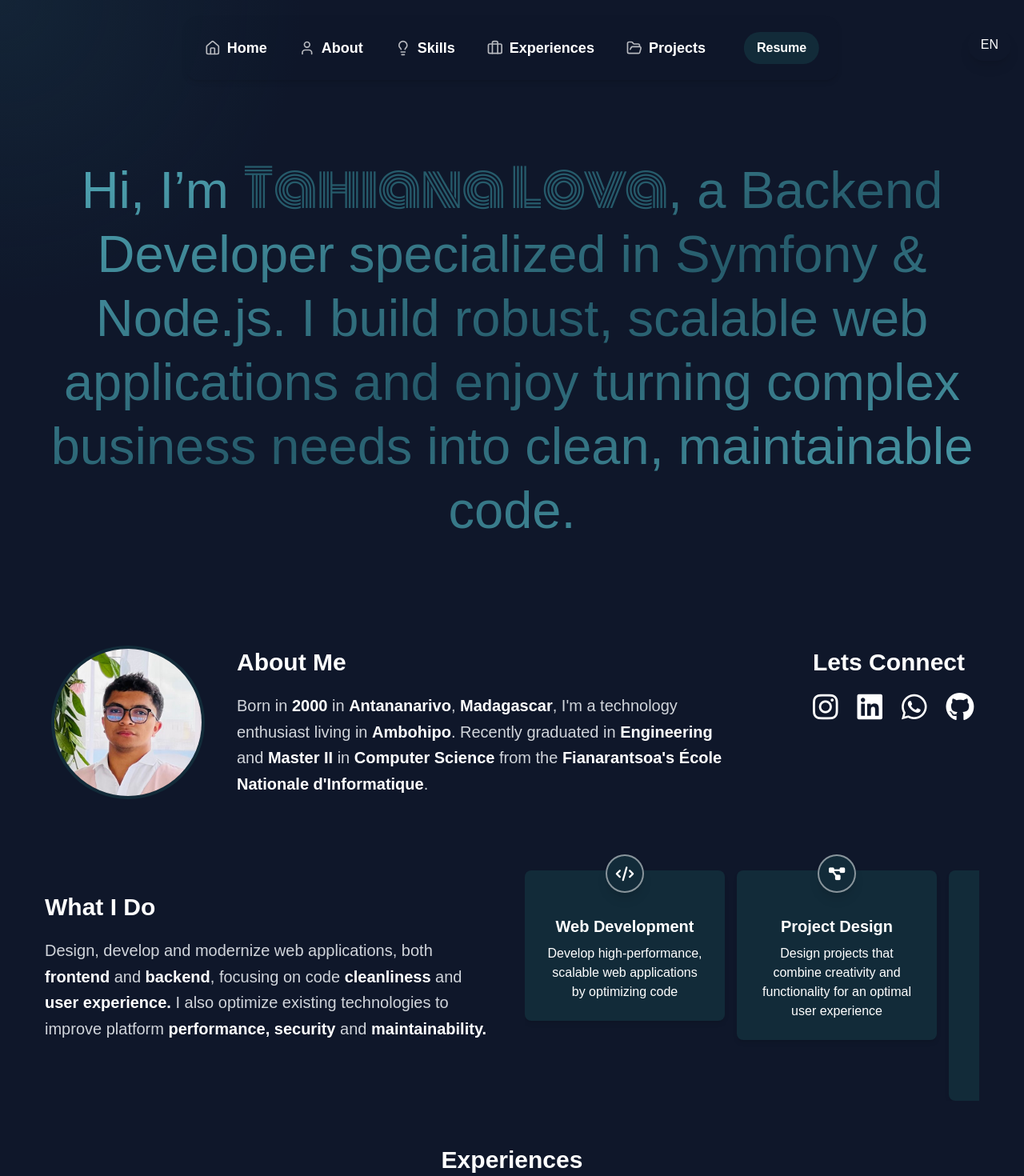
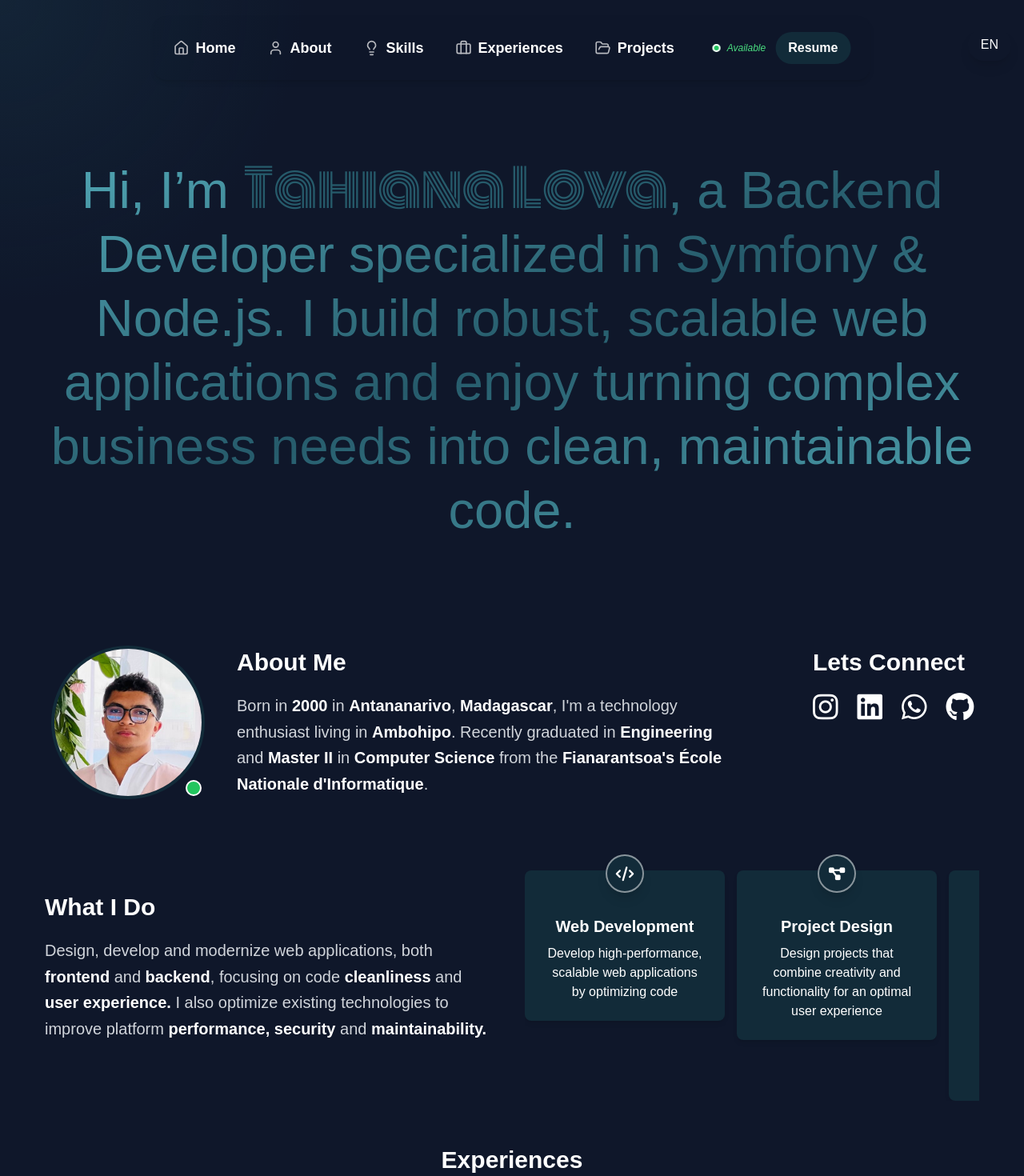
Before and after one commit to Mukkun007/PORTFOLIO-LOVA, a Next.js app: page / in a window 1280 px wide. Shown: the top 1470 px of the page at 80% size. Built offline with nearby package versions, Linux system fonts and the light colour scheme.

Commit message:
badge de disponibilite

```diff
--- a/public/locales/en.json
+++ b/public/locales/en.json
@@ -89,6 +89,14 @@
     "seemore": "Show More",
     "seeless": "Show Less"
   },
+  "availability": {
+    "available": "Available for freelance projects",
+    "hours": "5-10h / week",
+    "location": "Based in Madagascar (GMT+3) — Compatible with European working hours",
+    "cta": "Get in touch",
+    "short": "Available",
+    "tooltipLocation": "Madagascar (GMT+3)"
+  },
   "contacts": {
     "title": "Contact Me",
     "p1": "You can mail me at",
--- a/public/locales/fr.json
+++ b/public/locales/fr.json
@@ -89,6 +89,14 @@
     "seemore": "Voir plus",
     "seeless": "Voir moins"
   },
+  "availability": {
+    "available": "Disponible pour des missions freelance",
+    "hours": "5-10h / semaine",
+    "location": "Basé à Madagascar (GMT+3) — Compatible avec les horaires de travail européens",
+    "cta": "Me contacter",
+    "short": "Disponible",
+    "tooltipLocation": "Madagascar (GMT+3)"
+  },
   "contacts": {
     "title": "Contacter Moi",
     "p1": "Vous pouvez me contacter par mail à",
--- /dev/null
+++ b/src/components/AvailabilityDot.tsx
@@ -0,0 +1,111 @@
+"use client";
+
+import { useState, useEffect, useRef } from "react";
+import { useTranslations } from "next-intl";
+import { motion, AnimatePresence } from "framer-motion";
+
+type Props = {
+  size: "small" | "large";
+  withTooltip: boolean;
+  hrefAnchor?: string;
+};
+
+const AvailabilityDot = ({ size, withTooltip, hrefAnchor }: Props) => {
+  const t = useTranslations();
+  const [tooltipVisible, setTooltipVisible] = useState(false);
+  const [isMobile, setIsMobile] = useState(false);
+  const ref = useRef<HTMLDivElement>(null);
+
+  useEffect(() => {
+    const check = () => setIsMobile(window.innerWidth < 1024);
+    check();
+    window.addEventListener("resize", check);
+    return () => window.removeEventListener("resize", check);
+  }, []);
+
+  useEffect(() => {
+    if (!isMobile || !tooltipVisible) return;
+    const handleClickOutside = (e: MouseEvent) => {
+      if (ref.current && !ref.current.contains(e.target as Node)) {
+        setTooltipVisible(false);
+      }
+    };
+    document.addEventListener("mousedown", handleClickOutside);
+    return () => document.removeEventListener("mousedown", handleClickOutside);
+  }, [isMobile, tooltipVisible]);
+
+  const handleClick = () => {
+    if (hrefAnchor) {
+      document.querySelector(hrefAnchor)?.scrollIntoView({ behavior: "smooth" });
+      return;
+    }
+    if (isMobile) setTooltipVisible((v) => !v);
+  };
+
+  const dotSizeClass = size === "large" ? "w-5 h-5" : "w-2.5 h-2.5";
+  const pingClass = size === "large" ? "w-5 h-5" : "w-2.5 h-2.5";
+
+  const dot = (
+    <div className="relative flex items-center justify-center cursor-pointer" onClick={handleClick}>
+      <span className={`relative flex ${dotSizeClass}`}>
+        <span
+          className={`animate-ping absolute inline-flex h-full w-full rounded-full bg-green-400 opacity-60`}
+          style={{ animationDuration: "2.5s" }}
+        />
+        <span
+          className={`relative inline-flex rounded-full ${dotSizeClass} bg-green-500 border-2 border-white`}
+        />
+      </span>
+    </div>
+  );
+
+  if (!withTooltip) return dot;
+
+  return (
+    <div
+      ref={ref}
+      className="relative flex items-center justify-center"
+      onMouseEnter={() => !isMobile && setTooltipVisible(true)}
+      onMouseLeave={() => !isMobile && setTooltipVisible(false)}
+      onClick={handleClick}
+    >
+      <span className={`relative flex ${dotSizeClass} cursor-pointer`}>
+        <span
+          className={`animate-ping absolute inline-flex h-full w-full rounded-full bg-green-400 opacity-60`}
+          style={{ animationDuration: "2.5s" }}
+        />
+        <span
+          className={`relative inline-flex rounded-full ${dotSizeClass} bg-green-500 border-2 border-white`}
+        />
+      </span>
+
+      <AnimatePresence>
+        {tooltipVisible && (
+          <motion.div
+            initial={{ opacity: 0, scale: 0.95 }}
+            animate={{ opacity: 1, scale: 1 }}
+            exit={{ opacity: 0, scale: 0.95 }}
+            transition={{ duration: 0.15 }}
+            className="absolute z-50 bottom-full left-1/2 -translate-x-1/2 mb-3 sm:bottom-auto sm:top-1/2 sm:left-full sm:translate-x-2 sm:-translate-y-1/2 sm:mb-0"
+          >
+            <div className="bg-[#1e293b] text-white rounded-xl shadow-xl px-4 py-3 w-[220px] text-left">
+              <p className="font-semibold text-sm text-green-400 flex items-center gap-1">
+                <span className="w-2 h-2 rounded-full bg-green-500 inline-block" />
+                {t("availability.available")}
+              </p>
+              <p className="text-gray-300 text-xs mt-1">{t("availability.hours")}</p>
+              <p className="text-gray-300 text-xs mt-0.5">{t("availability.tooltipLocation")}</p>
+            </div>
+            {/* Flèche vers le bas sur mobile, vers la gauche sur desktop */}
+            <div className="flex justify-center sm:hidden">
+              <div className="w-2.5 h-2.5 bg-[#1e293b] rotate-45 -mt-1.5" />
+            </div>
+            <div className="hidden sm:block absolute top-1/2 -left-1.5 -translate-y-1/2 w-2.5 h-2.5 bg-[#1e293b] rotate-45" />
+          </motion.div>
+        )}
+      </AnimatePresence>
+    </div>
+  );
+};
+
+export default AvailabilityDot;
--- a/src/components/Biographie.tsx
+++ b/src/components/Biographie.tsx
@@ -2,6 +2,7 @@
 
 import Image from "next/image";
 import { useTranslations } from "next-intl";
+import AvailabilityDot from "@/components/AvailabilityDot";
 
 const Biographie = () => {
   const t = useTranslations();
@@ -10,7 +11,8 @@
     <>
       <div className="biographie bg-[#0f172a] flex flex-wrap ml-[40px] 2xl:ml[100px] mr-[40px] 2xl:mr[100px] mt-[5rem] sm:mt-[5rem] md:mt-[6rem] 2xl:ml-[140px] 2xl:mr-[140px] md:justify-center">
         <div className="w-full lg:w-1/5 p-4 flex justify-center items-center">
-          <div className="w-[12rem] lg:w-[11rem] xl:w-[12rem] h-[12rem] lg:h-[11rem] xl:h-[12rem] border-4 border-[#122b39] rounded-full overflow-hidden flex justify-center items-center">
+          <div className="relative w-[12rem] lg:w-[11rem] xl:w-[12rem] h-[12rem] lg:h-[11rem] xl:h-[12rem]">
+            <div className="w-full h-full border-4 border-[#122b39] rounded-full overflow-hidden flex justify-center items-center">
               <Image
                 src="/images/Image Lova.jpg"
                 alt="Profile"
@@ -18,6 +20,10 @@
                 height={192}
                 className="w-full h-full object-cover"
               />
+            </div>
+            <div className="absolute bottom-1 right-1 z-10">
+              <AvailabilityDot size="large" withTooltip={true} />
+            </div>
           </div>
         </div>
 
--- a/src/components/Header.tsx
+++ b/src/components/Header.tsx
@@ -11,6 +11,7 @@
   FolderOpen,
   // Download,
 } from "lucide-react";
+import AvailabilityDot from "@/components/AvailabilityDot";
 
 const Header = () => {
   const t = useTranslations();
@@ -171,6 +172,16 @@
             </li>
           </ul>
 
+          <div className="hidden lg:flex items-center gap-2 mr-3">
+            <AvailabilityDot size="small" withTooltip={false} hrefAnchor="#biography" />
+            <span
+              className="hidden xl:block text-green-400 text-xs italic cursor-pointer hover:text-green-300 transition-colors duration-200"
+              onClick={() => document.querySelector("#biography")?.scrollIntoView({ behavior: "smooth" })}
+            >
+              {t("availability.short")}
+            </span>
+          </div>
+
           <div className="mr-2">
             <a
               href="/CV/CVLOVA.pdf"
```
Lines whose indentation alone changed are shown as unchanged.
